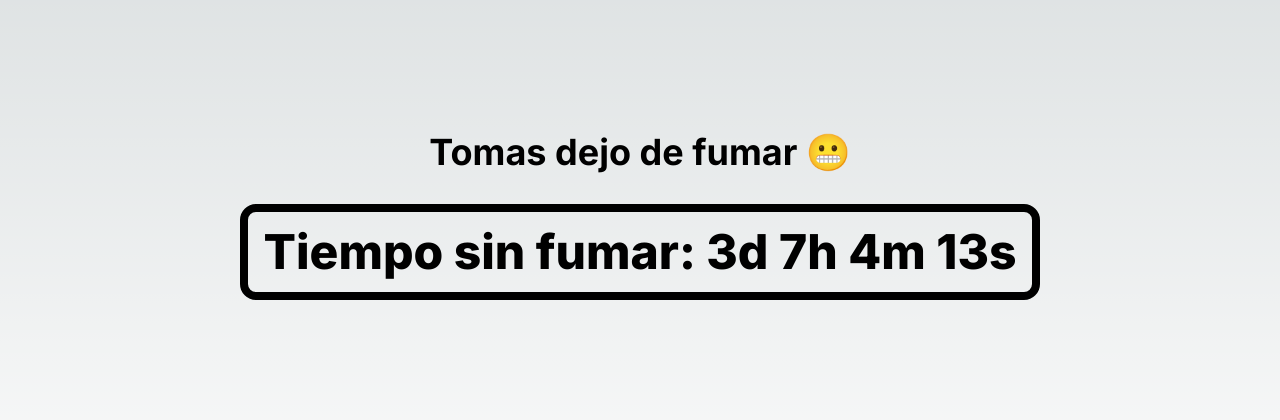
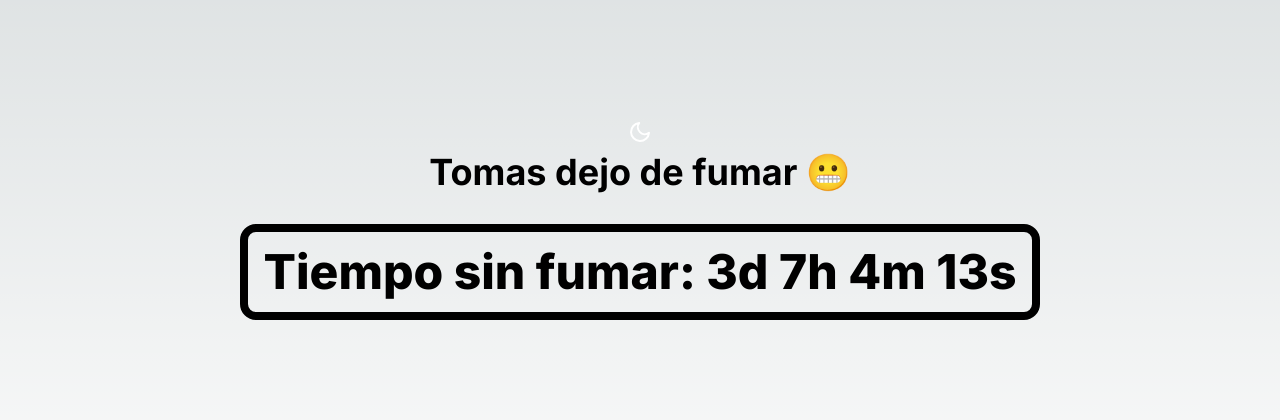
Before and after one commit to ptzt/batman-ya-no-fuma, a Next.js app: page / in a window 1280 px wide. Shown: the part 184-604 px from the top of the page. Built offline with nearby package versions, Linux system fonts and the light colour scheme.

Commit message:
dark mode in progress

```diff
--- /dev/null
+++ b/app/components/ThemeChanger.tsx
@@ -0,0 +1,41 @@
+"use client"
+import { useEffect, useState } from "react";
+import { FiSun, FiMoon } from "react-icons/fi";
+
+const Theme = () => {
+    const [theme, setTheme] = useState<string>("dark");
+
+    useEffect(() => {
+        let storedTheme = localStorage.getItem("theme") as string;
+
+        if (!storedTheme) {
+            localStorage.setItem("theme", theme);
+        } else {
+            setTheme(storedTheme);
+            storedTheme === "light" ? document.querySelector("html")?.classList.remove("dark") : null;
+            storedTheme === "dark" ? document.querySelector("html")?.classList.add("dark") : null;
+        }
+    }, []);
+
+    const changeTheme = (theme: string) => {
+        let newTheme = theme === "light" ? "dark" : "light";
+
+        localStorage.setItem("theme", newTheme);
+        setTheme(newTheme);
+        newTheme === "light"
+            ? document.querySelector("html")?.classList.remove("dark")
+            : document.querySelector("html")?.classList.add("dark");
+    };
+
+    return (
+        <button
+            className="p-2 rounded-md bg-transparent hover:bg-black/5 dark:hover:bg-white/5 cursor-pointer"
+            onClick={() => changeTheme(theme)}
+        >
+            {theme === "light" && <FiSun className="text-black w-6 h-6 xs:w-5 xs:h-5" />}
+            {theme === "dark" && <FiMoon className="text-white w-6 h-6 xs:w-5 xs:h-5" />}
+        </button>
+    );
+};
+
+export default Theme;
--- a/app/components/Time.tsx
+++ b/app/components/Time.tsx
@@ -31,7 +31,7 @@ const Time: React.FC = () => {
     };
 
     return (
-        <div >
+        <div className="dark:text-white">
             <h3 className="text-base lg:text-5xl font-extrabold leading-tight text-center text-dark-grey-900">
                 Tiempo sin fumar: {calcularTiempoFormateado()}
             </h3>
--- a/app/layout.tsx
+++ b/app/layout.tsx
@@ -1,5 +1,6 @@
 import type { Metadata } from 'next'
 import { Inter } from 'next/font/google'
+import { Providers } from './provider'
 import './globals.css'
 
 const inter = Inter({ subsets: ['latin'] })
@@ -16,7 +17,11 @@ export default function RootLayout({
 }) {
   return (
     <html lang="en">
-      <body className={inter.className}>{children}</body>
+      <body className={inter.className}>
+        <Providers>
+          {children}
+        </Providers>
+      </body>
     </html>
   )
 }
--- a/app/page.tsx
+++ b/app/page.tsx
@@ -1,15 +1,18 @@
 import Time from './components/Time';
+import ThemeChanger from './components/ThemeChanger';
 
 export default function Home() {
   return (
-    <div className="flex flex-col items-center justify-center min-h-screen p-4">
+    <div className="flex flex-col items-center justify-center min-h-screen p-4 dark:bg-gray-800">
+      <ThemeChanger />
       <div className="mb-8">
-        <h1 className="text-lg lg:text-4xl font-bold " >Tomas dejo de fumar 😬</h1>
+        <h1 className="text-lg lg:text-4xl font-bold dark:border-white dark:text-white">
+          Tomas dejo de fumar 😬
+        </h1>
       </div>
-      <div className="border-8 rounded-2xl border-black p-4">
+      <div className="border-8 rounded-2xl border-black p-4 dark:border-white dark:text-white">
         <Time />
       </div>
-
     </div>
   );
 }
--- /dev/null
+++ b/app/provider.tsx
@@ -0,0 +1,7 @@
+'use client'
+
+import { ThemeProvider } from 'next-themes'
+
+export function Providers({ children }: any) {
+    return <ThemeProvider>{children}</ThemeProvider>
+}
--- a/tailwind.config.ts
+++ b/tailwind.config.ts
@@ -1,4 +1,4 @@
-import type { Config } from 'tailwindcss'
+import type { Config } from 'tailwindcss';
 
 const config: Config = {
   content: [
@@ -6,6 +6,7 @@ const config: Config = {
     './components/**/*.{js,ts,jsx,tsx,mdx}',
     './app/**/*.{js,ts,jsx,tsx,mdx}',
   ],
+  darkMode: 'class',
   theme: {
     extend: {
       backgroundImage: {
@@ -14,7 +15,9 @@ const config: Config = {
           'conic-gradient(from 180deg at 50% 50%, var(--tw-gradient-stops))',
       },
     },
+
   },
   plugins: [],
-}
-export default config
+};
+
+export default config;
```
Also changed, not shown: package.json (+6 -4 lines), 1 other file (tests, documents, lock files or other folders).
